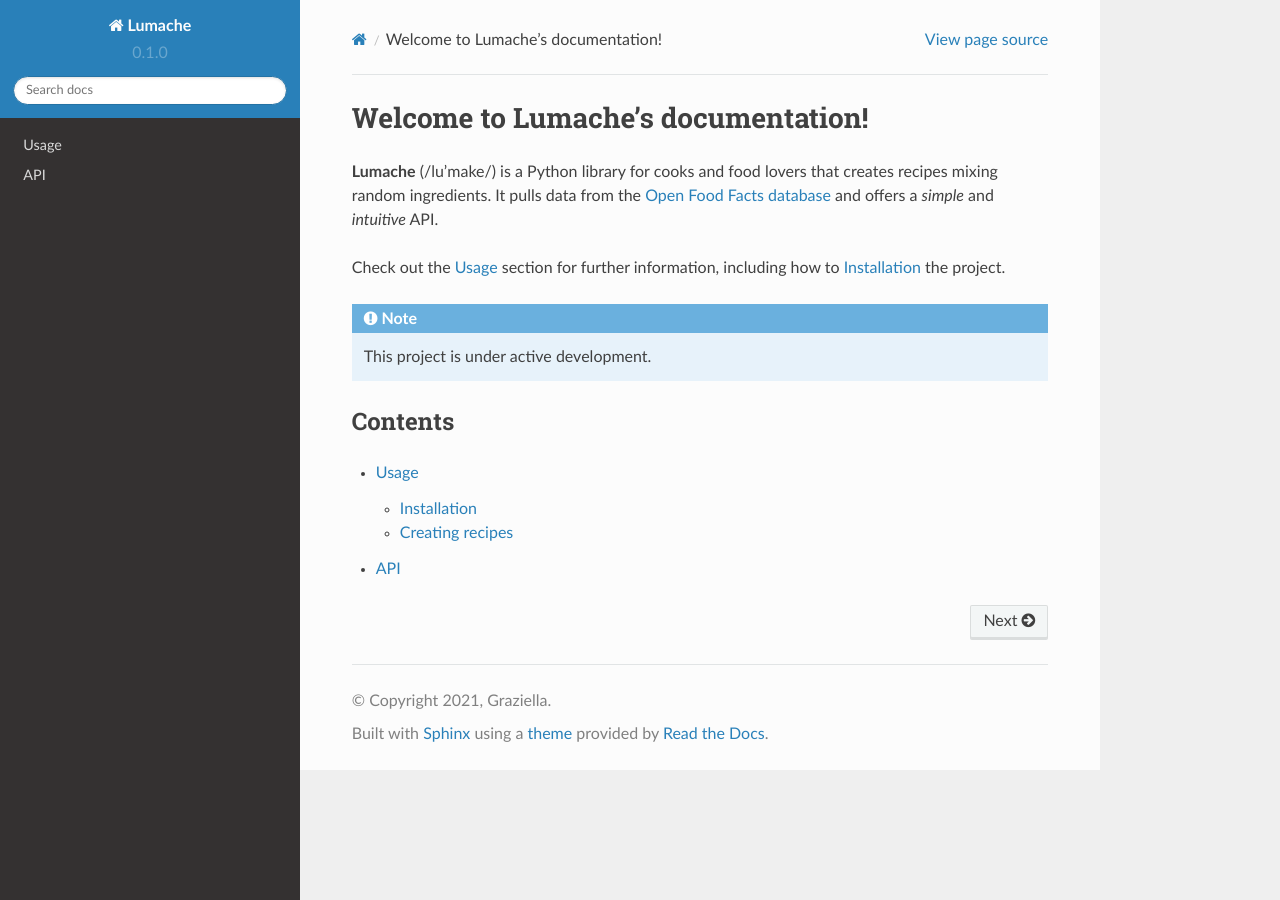
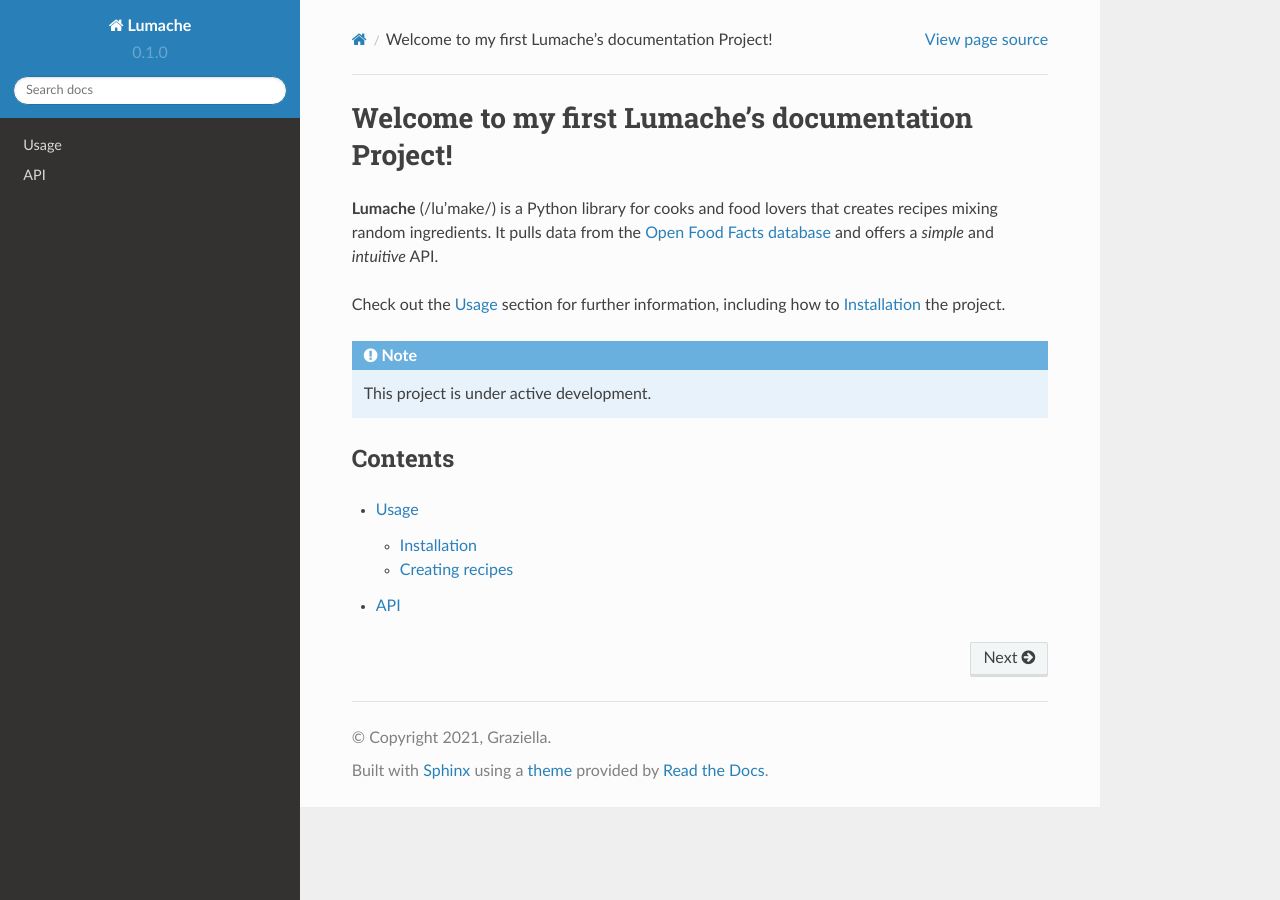
Before and after one commit to ProfRosario/sandboxReadTheDocPlayground, a Sphinx documentation site: the page built from docs/source/index.rst, in a window 1280 px wide. Built offline with Sphinx 7.4.7 and the Read the Docs theme 2.0.0, drawn with Linux system fonts in a browser that asks for light colours.

Commit message:
Updated index.rst header title

```diff
--- a/docs/source/index.rst
+++ b/docs/source/index.rst
@@ -1,4 +1,4 @@
-Welcome to Lumache's documentation!
+Welcome to my first Lumache's documentation Project!
 ===================================
 
 **Lumache** (/lu'make/) is a Python library for cooks and food lovers
```
